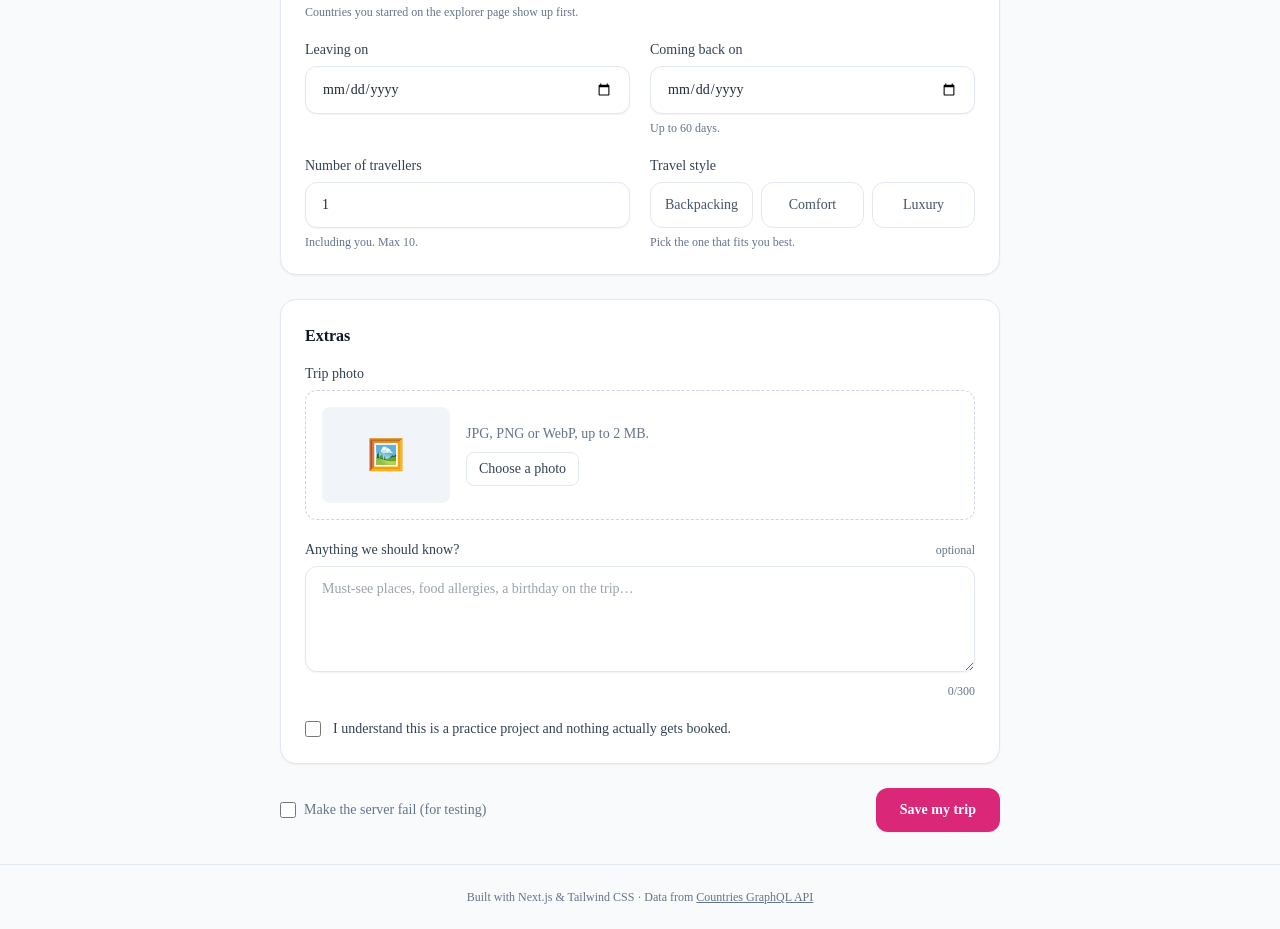
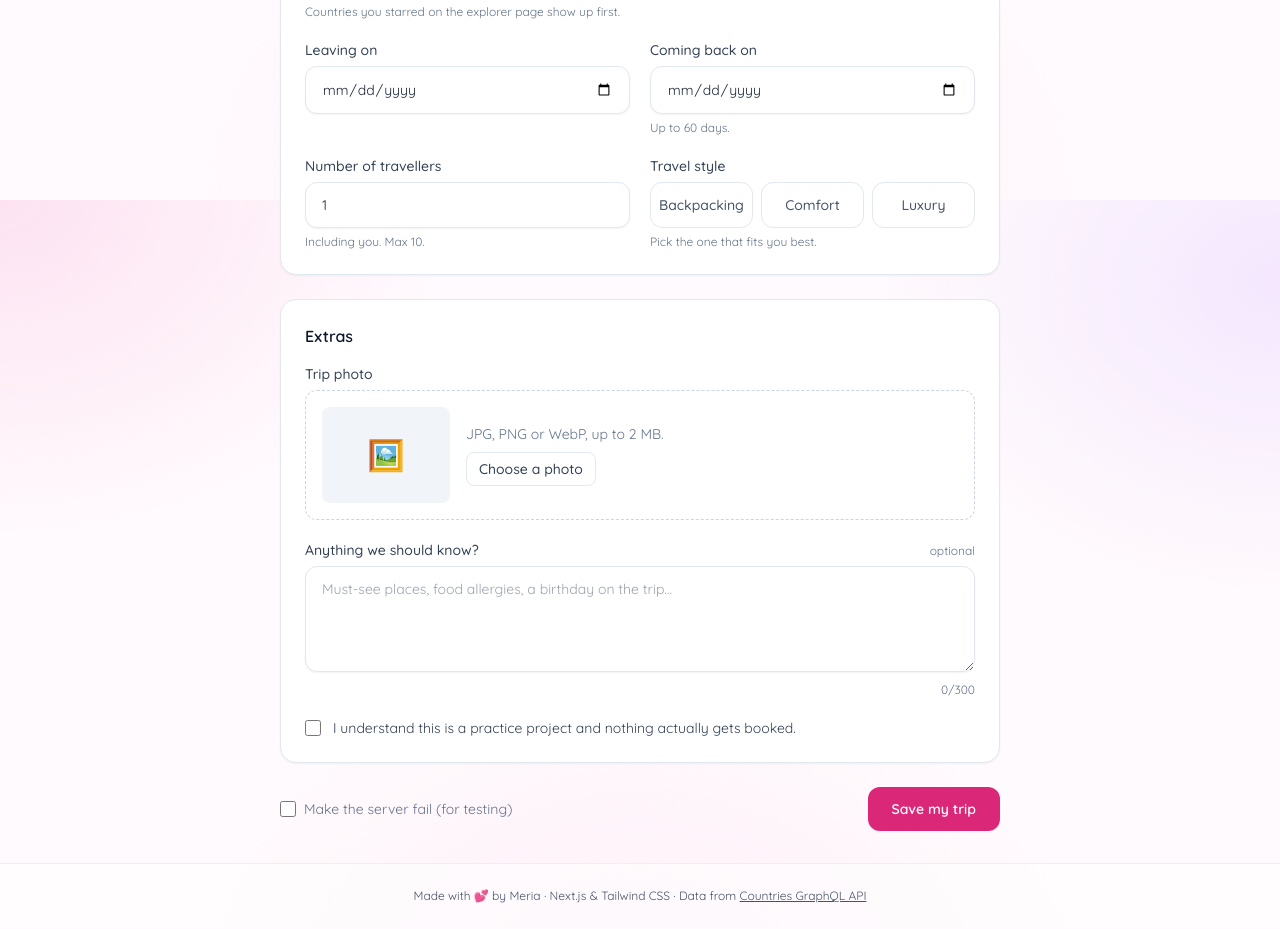
Before and after one commit to meria-hmama/country-explorer, a Next.js app: page /plan in a window 1280 px wide. Shown: the part 600-1529 px from the top of the page. Built offline with nearby package versions, Linux system fonts and the light colour scheme; no server answers.

Commit message:
soft pink background, quicksand font, new favicon

```diff
--- a/app/globals.css
+++ b/app/globals.css
@@ -2,8 +2,38 @@
 @tailwind components;
 @tailwind utilities;
 
+/* soft pink + lilac background. the colour blobs stay at the edges so the
+   text in the middle still has enough contrast */
 body {
-  @apply bg-slate-50 text-slate-800 antialiased;
+  @apply text-slate-800 antialiased;
+  background-color: #fffafd;
+  background-image:
+    radial-gradient(40rem 30rem at 0% 0%, rgba(251, 207, 232, 0.55), transparent 70%),
+    radial-gradient(36rem 28rem at 100% 10%, rgba(233, 213, 255, 0.5), transparent 70%),
+    radial-gradient(40rem 30rem at 50% 100%, rgba(252, 231, 243, 0.6), transparent 70%);
+  background-attachment: fixed;
+}
+
+::selection {
+  background: #fbcfe8;
+  color: #831843;
+}
+
+/* pink focus outline for keyboard users, everywhere */
+:focus-visible {
+  outline: 2px solid #db2777;
+  outline-offset: 2px;
+}
+
+/* little pop when you heart a country */
+@keyframes heart-pop {
+  0% { transform: scale(1); }
+  40% { transform: scale(1.3); }
+  100% { transform: scale(1); }
+}
+
+.heart-pop {
+  animation: heart-pop 0.3s ease-out;
 }
 
 /* toasts slide in a little instead of just popping up */
@@ -23,6 +53,7 @@ body {
 }
 
 @media (prefers-reduced-motion: reduce) {
+  .heart-pop,
   .toast-in {
     animation: none;
   }
--- a/app/layout.jsx
+++ b/app/layout.jsx
@@ -1,11 +1,12 @@
-import { Inter } from "next/font/google";
+import { Quicksand } from "next/font/google";
 import Header from "@/components/Header";
 import StoreHydration from "@/components/StoreHydration";
 import Toaster from "@/components/Toaster";
 import { SITE_URL } from "@/lib/site";
 import "./globals.css";
 
-const inter = Inter({ subsets: ["latin"], variable: "--font-inter", display: "swap" });
+// rounder, softer font for the pink redesign
+const quicksand = Quicksand({ subsets: ["latin"], variable: "--font-quicksand", display: "swap" });
 
 
 const description =
@@ -32,12 +33,12 @@ export const metadata = {
 };
 
 export const viewport = {
-  themeColor: "#2f6fed",
+  themeColor: "#db2777",
 };
 
 export default function RootLayout({ children }) {
   return (
-    <html lang="en" className={inter.variable}>
+    <html lang="en" className={quicksand.variable}>
       <head>
         {/* lighthouse said connecting to these two early saves ~300 ms */}
         <link rel="preconnect" href="https://countries.trevorblades.com" crossOrigin="anonymous" />
@@ -48,8 +49,8 @@ export default function RootLayout({ children }) {
         <StoreHydration />
         <Header />
         <div className="flex-1">{children}</div>
-        <footer className="border-t border-slate-200 py-6 text-center text-xs text-slate-500">
-          Built with Next.js &amp; Tailwind CSS · Data from{" "}
+        <footer className="border-t border-brand-100 bg-white/60 py-6 text-center text-xs text-slate-600">
+          Made with 💕 by Meria · Next.js &amp; Tailwind CSS · Data from{" "}
           <a href="https://github.com/trevorblades/countries" className="underline hover:text-brand-600">
             Countries GraphQL API
           </a>
```
Also changed, not shown: app/icon.svg.
